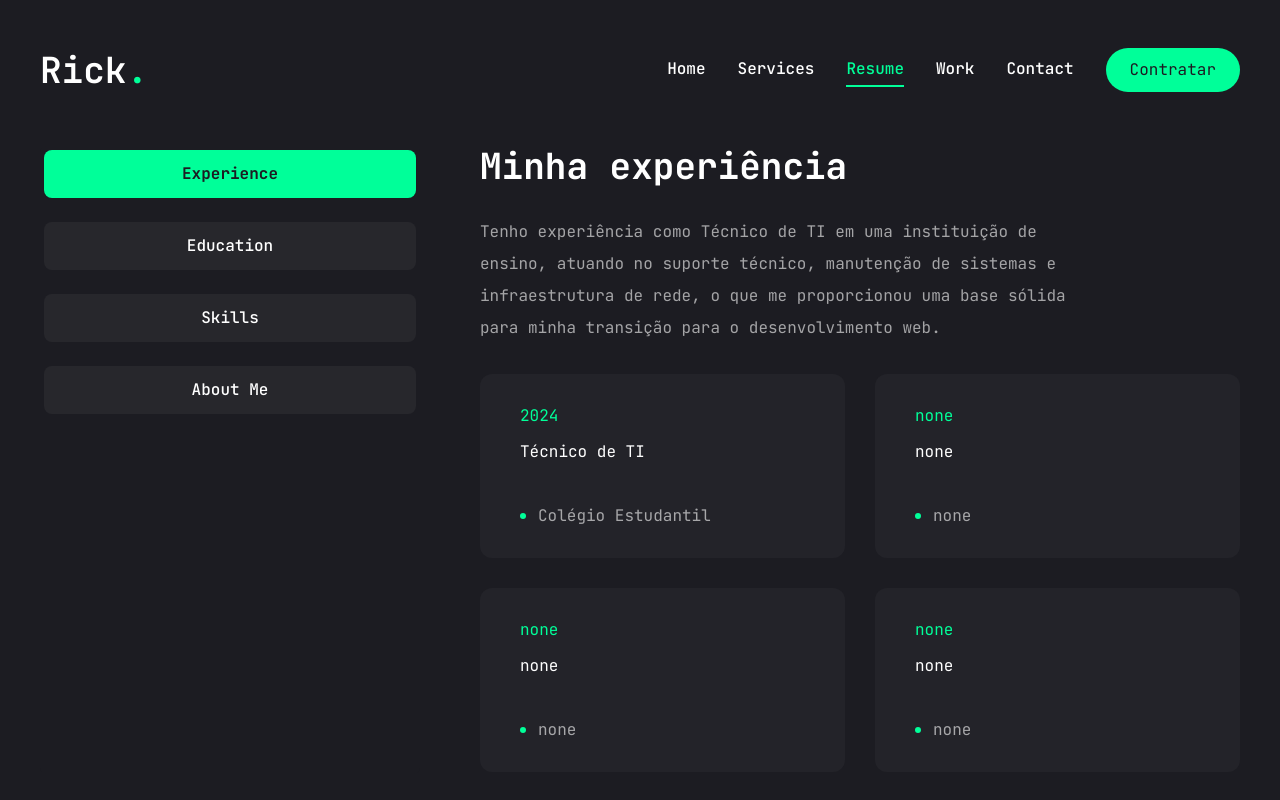
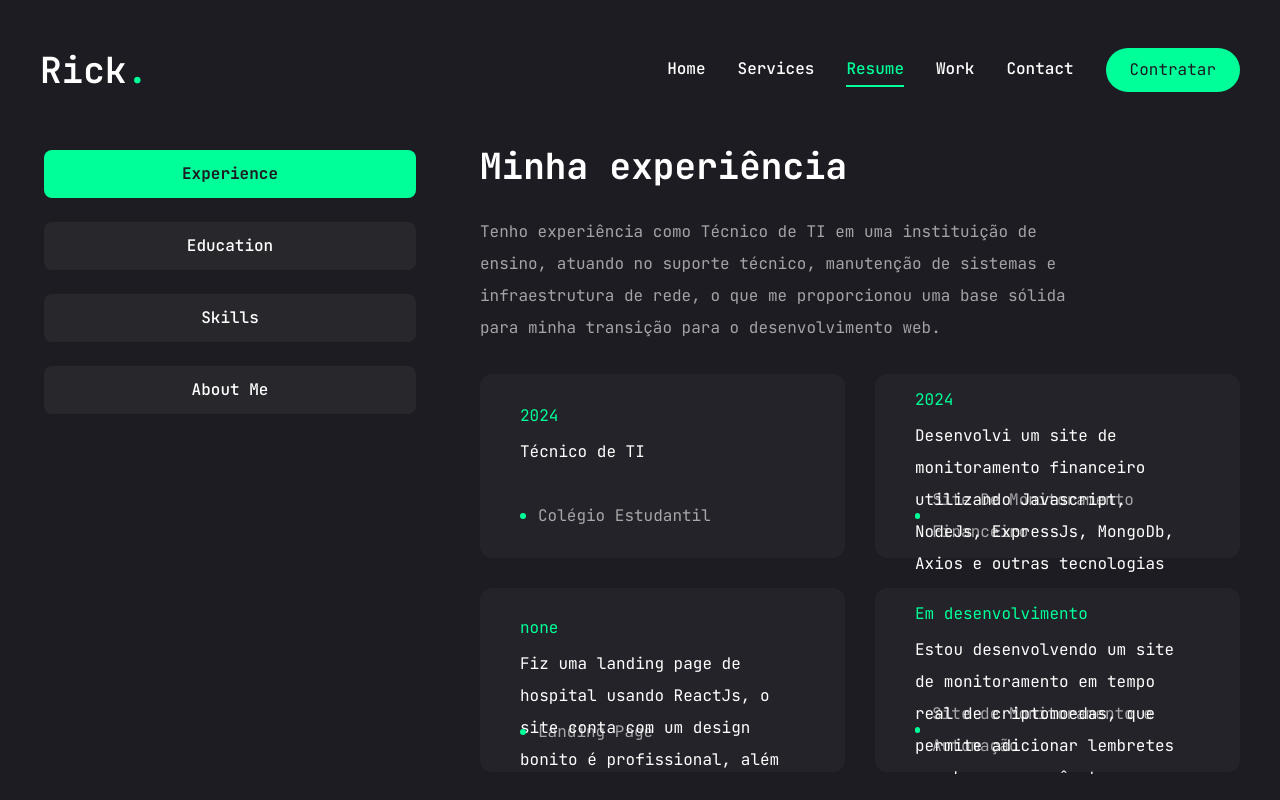
Before and after one commit to rickdev8/portfolio, a Next.js app: page /resume in a window 1280 px wide. Built offline with nearby package versions, Linux system fonts and the light colour scheme.

Commit message:
Update page.jsx

```diff
--- a/app/resume/page.jsx
+++ b/app/resume/page.jsx
@@ -54,19 +54,19 @@ const experience = {
             duration: "2024"
         },
         {
-            company: "none",
-            position: "none",
+            company: "Site De Monitoramento Financeiro",
+            position: "Desenvolvi um site de monitoramento financeiro utilizando Javascript, NodeJs, ExpressJs, MongoDb, Axios e outras tecnologias relevantes, onde é possível, Cadastrar usuário, fazer login, adicionar, editar, ver e excluir transações direto do banco de dados!",
+            duration: "2024"
+        },
+        {
+            company: "Landing Page",
+            position: "Fiz uma landing page de hospital usando ReactJs, o site conta com um design bonito é profissional, além de animações, e técnicas de otimização avançada, esse site me permitiui evoluir minha experiência no front end e ReactJS.",
             duration: "none"
         },
         {
-            company: "none",
-            position: "none",
-            duration: "none"
-        },
-        {
-            company: "none",
-            position: "none",
-            duration: "none"
+            company: "Site de Monitoramento e Automação",
+            position: "Estou desenvolvendo um site de monitoramento em tempo real de criptomoedas, que permite adicionar lembretes com base em parâmetros passados pelo usuário, ver as estatísticas das criptomoedas em tempo real e muito mais, estou fazendo utilizando: Nodejs, ReactJs, Mongodb, Axios, JWT, Bcrypt, expressJs e muito mais",
+            duration: "Em desenvolvimento"
         },
 
 
```
